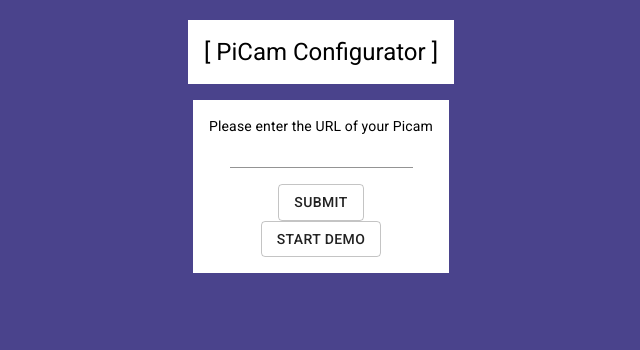
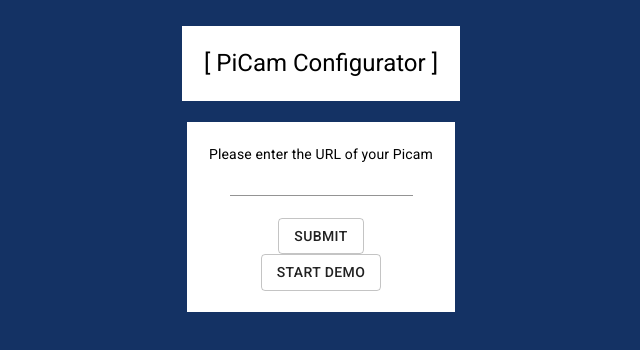
Before and after one commit to maxupravitelev/picam-config, a React (Create React App) app: page / in a window 1280 px wide. Shown: the top 350 px of the page, without its empty margins (319-959 px from the left). Built offline with nearby package versions, Linux system fonts and the light colour scheme.

Commit message:
update css

```diff
--- a/package.json
+++ b/package.json
@@ -12,6 +12,7 @@
     "formik": "^2.2.6",
     "react": "^17.0.1",
     "react-dom": "^17.0.1",
+    "react-redux": "^7.2.2",
     "react-scripts": "4.0.1",
     "web-vitals": "^0.2.4"
   },
--- a/src/App.css
+++ b/src/App.css
@@ -1,19 +1,26 @@
 body {
   /* background-color: rgb(57, 91, 184); */
   /* background-color: rgb(25, 27, 105); */
-  background-color: rgba(18, 8, 105, 0.76);
+  /* background-color: rgba(18, 8, 105, 0.76); */
+  /* background-color: rgb(50, 85, 139); */
+  /* background-color: rgb(21, 52, 96); */
+  background-color: rgb(20, 50, 100);
+}
+
+.app, .header, .capture, .urlForm, .configSection, .configList {
+  /* border-radius: 5px; */
+  padding: 1em;
+  background-color: #fff;
+  /* margin: auto; */
+  /* border: 3px solid; */
+  text-align: center;
+  font-size: 2.7vmin;
 
 }
 
-.app, .header, .capture, .urlForm {
-  /* border-radius: 5px; */
-  padding: 1em;
-  background-color: #fff;
-  /* max-width: 50em; */
-  /* margin: auto; */
-  /* border: 3px solid; */
-  text-align: center;
-}
+/* .configList {
+  max-width: 15em;
+} */
 
 .urlForm {
   margin-top: 1em;
@@ -52,6 +59,7 @@ img {
 .configSection {
   margin: auto;
   padding: 0;
+  width: 100%
 }
 
 .configFormField {
@@ -67,7 +75,7 @@ img {
 } */
 
 input {
-  width: 5em
+  width: 100%
 }
 
 /* form {
--- a/src/components/ConfigList/index.js
+++ b/src/components/ConfigList/index.js
@@ -35,7 +35,7 @@ const ConfigList = ({ config, configUrl, setConfig }) => {
   }
 
   return (
-    <div className="app">
+    <div className="configList">
       <p>
         <a href={configUrl}>View config file on server</a>
       </p>
```
Also changed, not shown: 1 other file (tests, documents, lock files or other folders).
